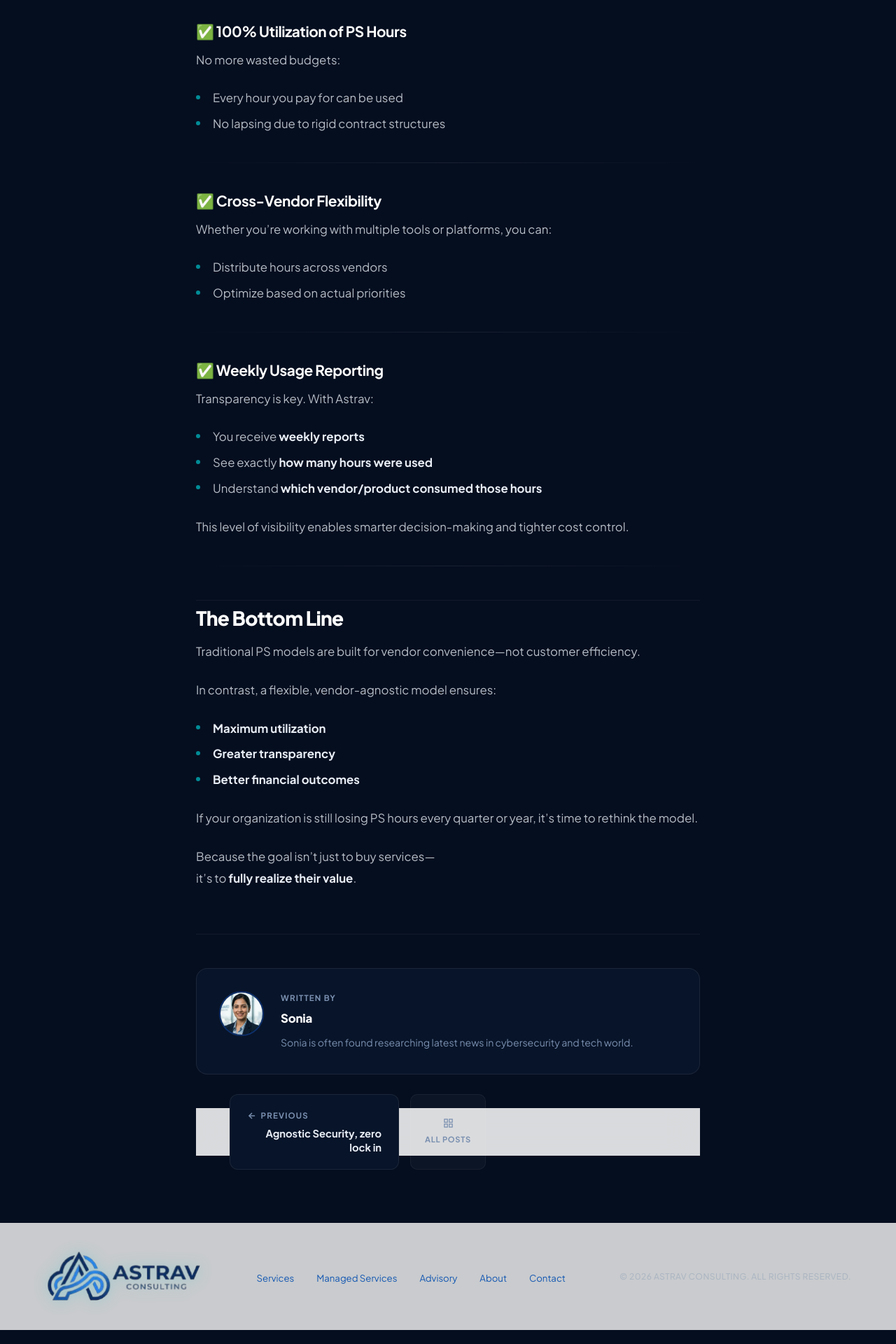
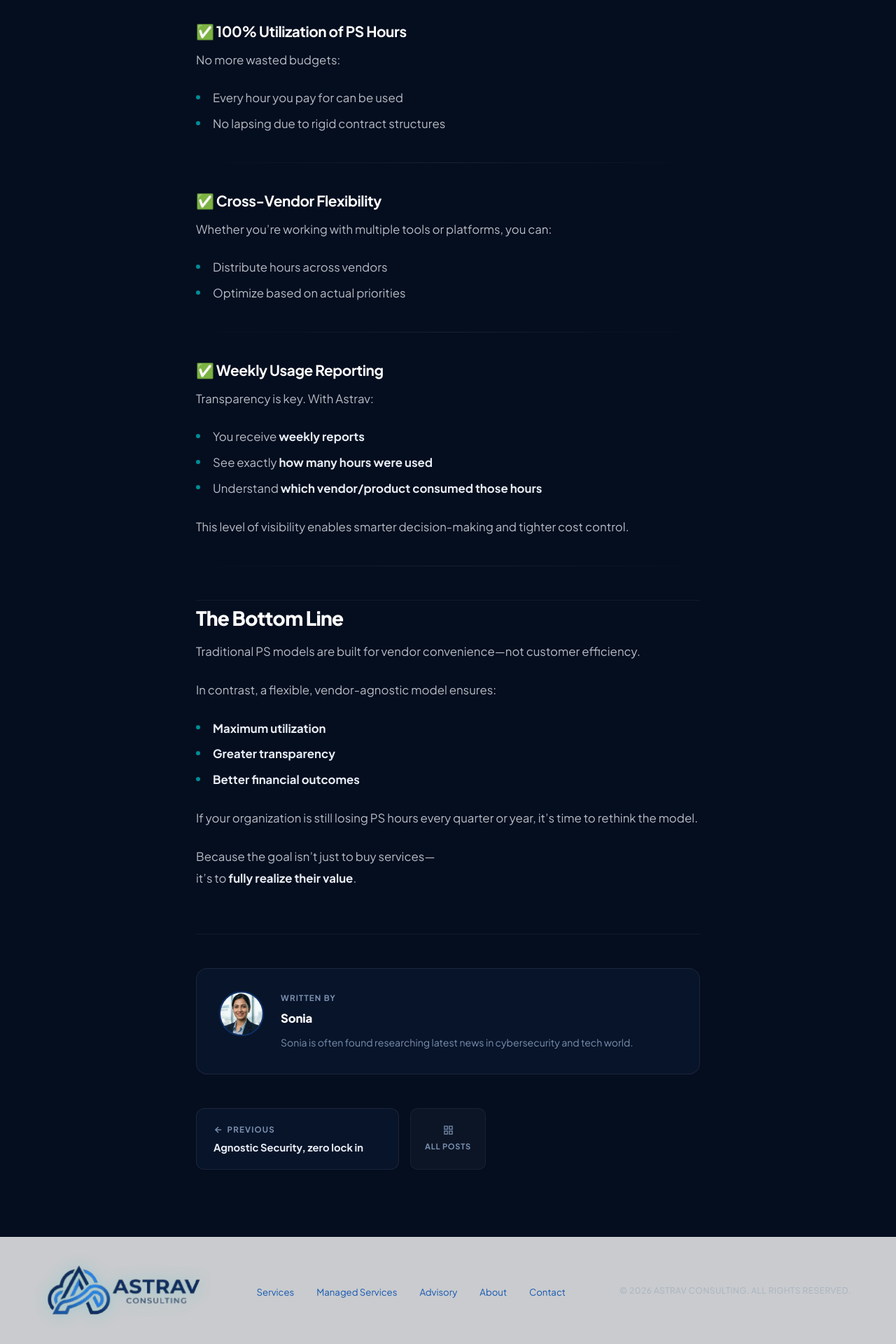
Before and after one commit to astravconsulting/astravconsulting.github.io, a Jekyll site: the page built from _posts/2026-03-20-the-hidden-cost-of-unused-ps-hours.md, in a window 1280 px wide. Shown: the part 4128-6048 px from the top of the page at 70% size. Built offline with Jekyll 4.4.1, drawn with Linux system fonts in a browser that asks for light colours.

Commit message:
fixed the post navbar

```diff
--- a/_layouts/post.html
+++ b/_layouts/post.html
@@ -81,7 +81,7 @@
 
     <!-- Post navigation -->
     {% if page.previous.url or page.next.url %}
-    <nav class="post-nav" aria-label="Post navigation">
+    <div class="post-nav" role="navigation" aria-label="Post navigation">
       <div class="post-nav-inner">
         {% if page.previous.url %}
         <a href="{% include relative-src.html src=page.previous.url %}" class="post-nav-item post-nav-item--prev">
@@ -112,7 +112,7 @@
         <span></span>
         {% endif %}
       </div>
-    </nav>
+    </div>
     {% endif %}
 
     <!-- Disqus comments -->
--- a/_sass/blog.scss
+++ b/_sass/blog.scss
@@ -939,6 +939,18 @@
 // ── POST NAVIGATION ───────────────────────────────────────────────────────────
 
 .post-nav {
+  // Reset all global nav{} overrides from styles.css
+  position: static;
+  top: auto;
+  left: auto;
+  right: auto;
+  height: auto;
+  background: transparent;
+  backdrop-filter: none;
+  border-bottom: none;
+  padding: 0;
+  z-index: auto;
+  display: block;
   margin-top: 1rem;
 }
 
```
